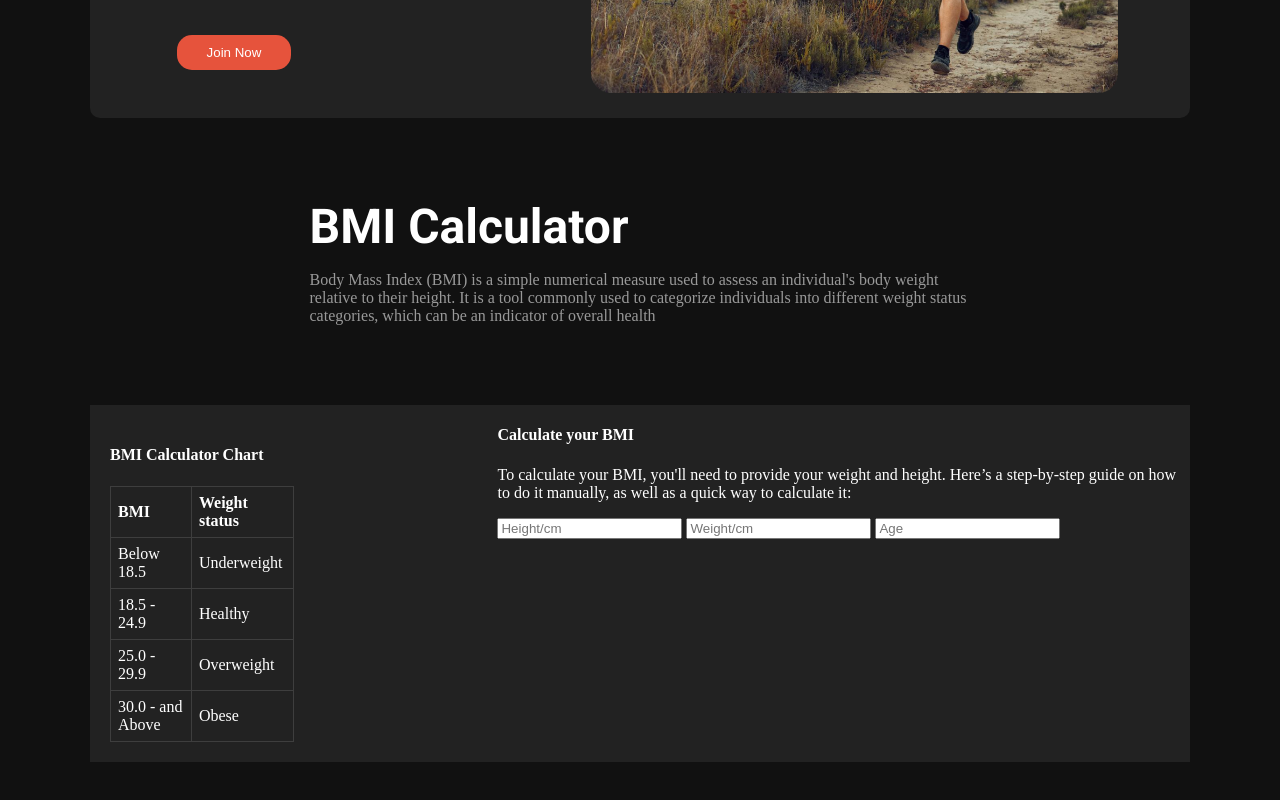
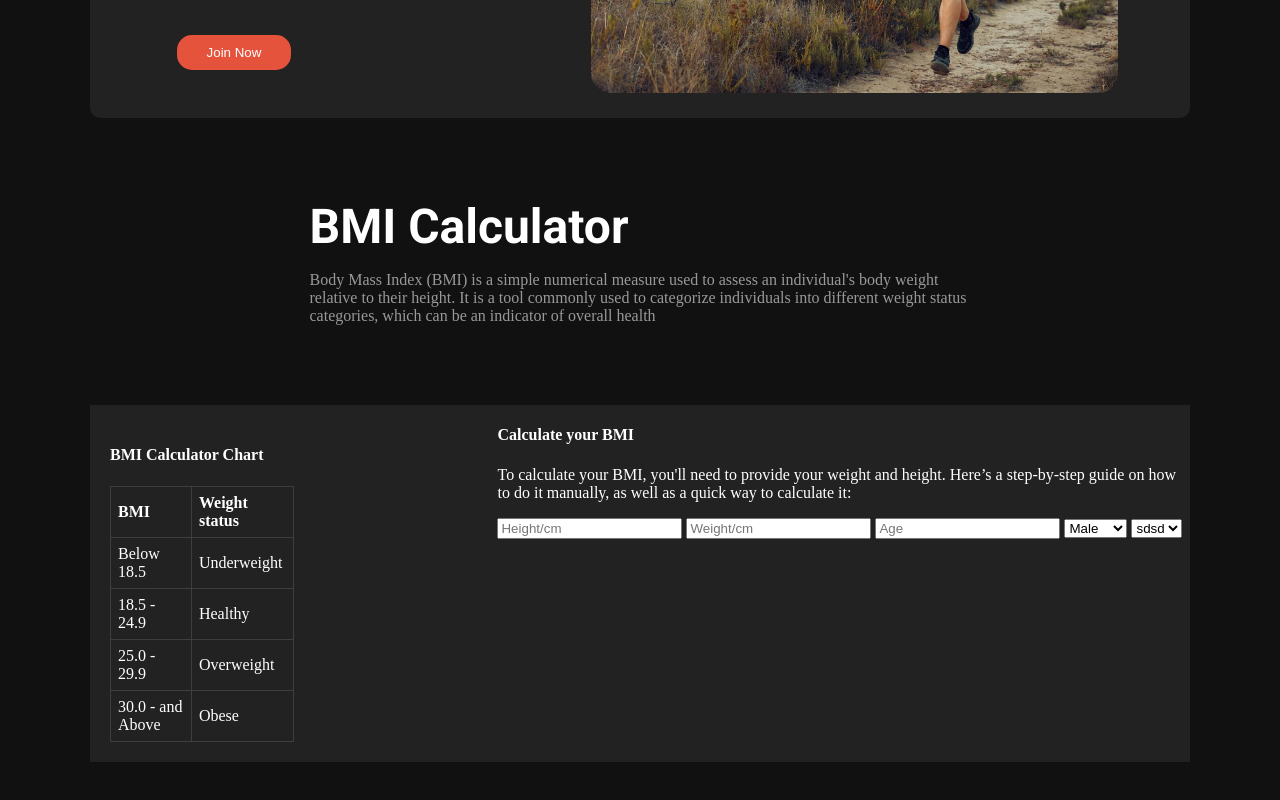
Before and after one commit to muhammod-mahfuj/Assignment-Two, a plain HTML site: page index.html in a window 1280 px wide. Shown: the part 1449-2249 px from the top of the page. Drawn offline with Linux system fonts and the light colour scheme.

Commit message:
bmi cal added

```diff
--- a/index.html
+++ b/index.html
@@ -129,6 +129,14 @@
                 <input type="text" placeholder="Height/cm">
                 <input type="text" placeholder="Weight/cm">
                 <input type="text" placeholder="Age">
+                <select name="Sex" id="">
+                    <option value="Male">Male</option>
+                    <option value="female">female</option>
+                </select>
+                <select name="Select an activity factor" id="" aria-placeholder="Select an activity factor">
+                    <option value="dsfd">sdsd</option>
+                    <option value="femssdfale">sd</option>
+                </select>
             </div>
        </section>
     </main>
```
